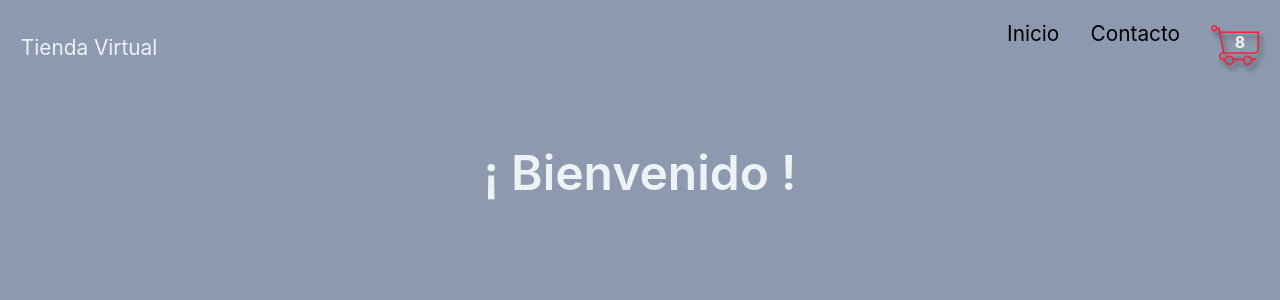
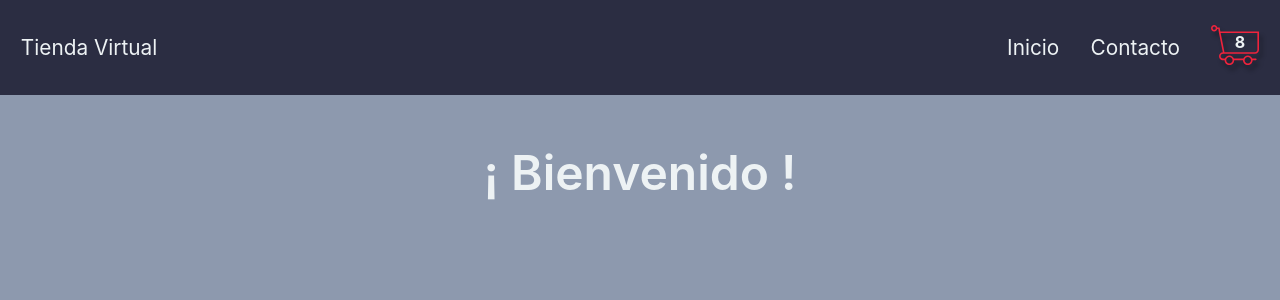
Before and after one commit to aenema25/tienda-virtual, a React (Create React App) app: page / in a window 1280 px wide. Shown: the top 300 px of the page. Built offline with nearby package versions, Linux system fonts and the light colour scheme.

Commit message:
Visual changes to navbar component

```diff
--- a/src/components/Navbar/navbar.css
+++ b/src/components/Navbar/navbar.css
@@ -1,22 +1,25 @@
 .navbar {
+    background-color: #2B2D42;
     display: flex;
     align-items: center;
     justify-content: space-between;
     font-size: 1.3em;
-    padding:1em;
+    padding: 1em;
     position: sticky;
+    top: 0
 }
 
 .navigation {
     list-style: none;
     display: flex;
     justify-content: space-around;
+    align-items: center;
     gap: 1.5em;
 }
 
 .navigation a {
     text-decoration: none;
-    color: black;
+    color: #EDF2F4;
 }
 
 .navigation li {
```
